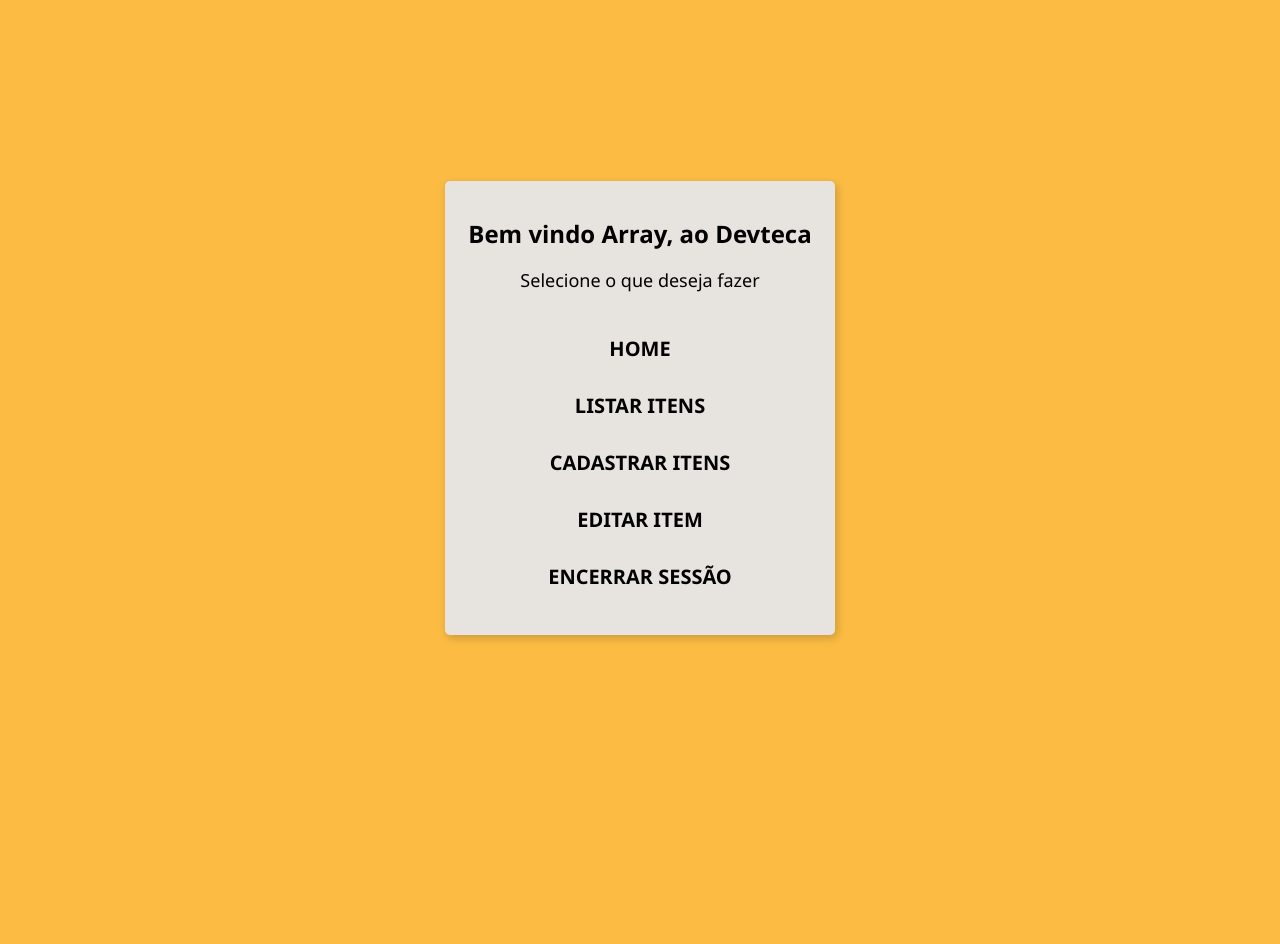
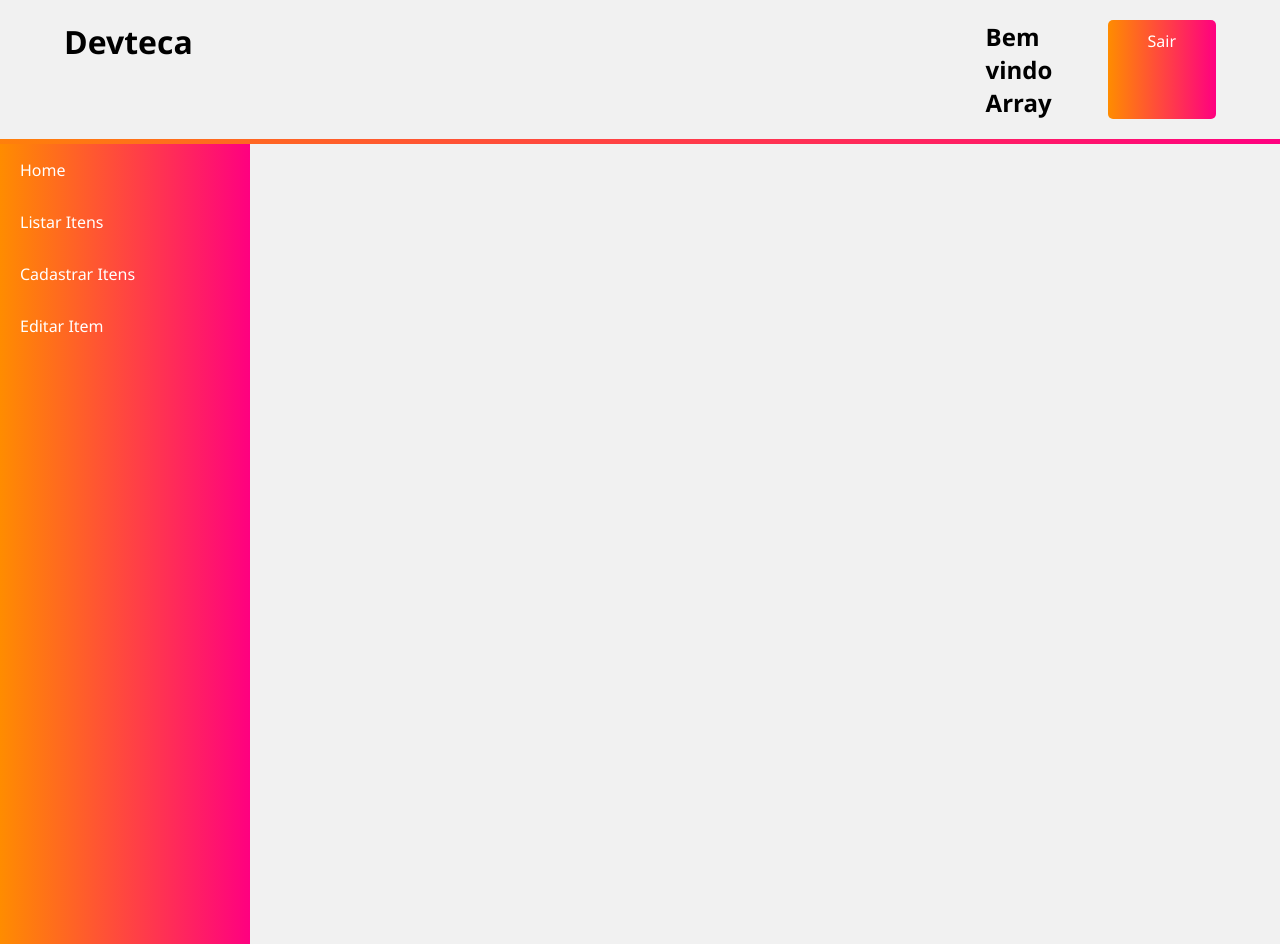
Before and after one commit to johnnykava/ProvaPHP_16-06, a PHP site: page /dashboard.php in a window 1280 px wide. Before the commit the page ends 641 px from the top, so only its background shows below. Run offline with PHP 8.4, Linux system fonts and the light colour scheme; the visitor is signed in with stand-in values (Sample User, id 1).

Commit message:
estilizando a dashboard

```diff
--- a/cadastro.php
+++ b/cadastro.php
@@ -38,7 +38,7 @@
                     <input type="password" id="senha_cadastro" name="senha_cadastro" placeholder="Senha" required>
                     <input type="email" id="email_cadastro" name="email_cadastro" placeholder="Email" required>
                     <button type="submit">Enviar</button>
-                    <a class="botao-link" href="index.php">Voltar a Home</a>
+                    <a class="botao-link" href="index.php">Voltar a Login</a>
                 </div>
             </form>
         </main>
--- a/css/style.css
+++ b/css/style.css
@@ -1,4 +1,9 @@
 /*============ CSS GLOBAL ============*/
+*{
+    padding: 0;
+    margin: 0;
+}
+
 body{
     background-color: rgb(241, 241, 241);
     font-family: 'Segoe UI', sans-serif;
@@ -12,19 +17,19 @@ body{
     background-attachment: fixed;
 
     height: 100vh; /* Faz o body ocupar 100% da altura da tela (viewport height) */
-    display: flex; /* Ativa o modo Flexbox */
+    display: flex;
     justify-content: center; /* Centraliza horizontalmente */
     align-items: center;
 }
 
 .container{
-    width: 350px; /* Um pouco mais de espaço */
+    width: 350px;
     height: auto; /* Deixa a altura se ajustar ao conteúdo */
-    background-color: rgba(255, 255, 255, 0.2); /* Branco com leve transparência */
-    padding: 40px; /* Espaçamento interno */
-    border-radius: 10px; /* Cantos arredondados */
-    box-shadow: 0 4px 20px rgba(0, 0, 0, 0.2); /* Sombra para dar profundidade */
-    text-align: center; /* Centraliza o texto e os botões dentro do card */
+    background-color: rgba(255, 255, 255, 0.2);
+    padding: 40px;
+    border-radius: 10px;
+    box-shadow: 0 4px 20px rgba(0, 0, 0, 0.2);
+    text-align: center;
 }
 
 .container h1{
@@ -61,73 +66,69 @@ body{
     color: white;
     font-size: 16px;
     text-decoration: none; /* Remove o sublinhado padrão do link */
-    box-sizing: border-box; /* Garante que o padding não "estoure" a largura */
+    box-sizing: border-box;
 }
 /*==================================*/
 
 /*============ CSS DASHBOARD ============*/
-.container_dashboard{
-    width: 350px;
-    height: auto;
-    padding: 20px;
-    box-shadow: 2px 3px 10px rgba(0, 0, 0, 0.2);
-    background-color: #e7e4e0;
-    border-radius: 5px;
-    transition: background 0.3s ease;
+.header-dashboard{
+    width: 100%;
+    border-bottom: 5px solid;
+    border-image: linear-gradient(135deg, #ff8c00, #ff0080);
+    border-image-slice: 1;
 }
 
-.container_dashboard:hover{
-    background-color:#ff8c00;
+.container-header{
+    width: 90%;
+    margin: 20px auto;
+    display: flex;
+    justify-content: space-between;
 }
 
-.dashboard{
+nav{
+    width: 20%;
     display: flex;
-    align-items: center;
-    justify-content: center;
-    height: 100vh;
-    background-color: #fcbc44;
+    justify-content: space-between;
 }
 
-#h1_dashboard{
-    font-size: 24px;
-    font-weight: 700;
-    text-align: center;
+.botao-sair-dashboard{
+    display: inline-block;
+    padding: 10px 40px;
+    border-radius: 5px;
+    background: linear-gradient(90deg, #ff8c00, #ff0080);
+    color: white;
+    font-size: 16px;
+    text-decoration: none;
+    box-sizing: border-box;
 }
 
-#p_dashboard{
-    font-size: 18px;
-    text-align: center;
+.menu-lateral{
+    width: 250px;
+    height: 100vh;
+    background: linear-gradient(90deg, #ff8c00, #ff0080);
 }
 
-.links_dashboard nav{
-    align-items: center;
-    justify-content: center;
-    display: flex;
-    flex-direction: column;
-    font-size: 20px;
-    padding: 10px;
+.menu-lateral ul {
+    list-style-type: none;
+    padding: 0;
+    margin: 0;
 }
 
-.links_dashboard a{
-    display: block;
-    align-items: center;
-    justify-content: center;
-    text-align: center;
-    width: 100%;
+.menu-lateral ul li a {
+    display: block; /* Faz o link ocupar toda a largura do <li> */
+    color: white;
     text-decoration: none;
-    padding: 10px 12px;
-    margin: 5px 0;
-    background-color: #e7e4e0;
-    color: rgb(0, 0, 0);
-    font-weight: 600;
-    box-sizing: border-box;
-    border-radius: 40px;
-    transition: background 0.3s ease, color 0.3s ease,scale 0.2s ease ;
+    padding: 15px 20px;
+    transition: background-color 0.3s;
 }
 
-.links_dashboard a:hover{
-    color: #000000;
-    scale: 1.06;
-    transition: color 0.3s ease;
+
+.menu-lateral ul li a:hover {
+    background-color: #34495e;
+}
+
+.conteudo-principal {
+    margin-left: 250px; /* Mesmo valor da largura do menu */
+    padding: 20px;
 }
 /*==================================*/
--- a/dashboard.php
+++ b/dashboard.php
@@ -5,23 +5,38 @@
     <meta charset="UTF-8">
     <meta name="viewport" content="width=device-width, initial-scale=1.0">
     <link rel="stylesheet" href="css/style.css">
-    <title>c</title>
+    <title>Devteca | Dashboard</title>
 </head>
 <body class="dashboard">
-    <div class="container_dashboard">
-        <div class="titulo_dashboard">
-            <h1 id="h1_dashboard">Bem vindo <?= $_SESSION['usuario']?>, ao Devteca</h1>
-            <p id="p_dashboard">Selecione o que deseja fazer</p>
+    <header class="header-dashboard">
+        <div class="container-header">
+            <h1>Devteca</h1>
+            <nav>
+                <h1 id="h1_dashboard">Bem vindo <?= $_SESSION['usuario']?></h1>
+                <a href="logout.php" class="botao-sair-dashboard">Sair</a>
+            </nav>
         </div>
-    <div class="links_dashboard">
-        <nav>
-            <a href="dashboard.php">HOME</a>
-            <a href="itens.php">LISTAR ITENS</a>
-            <a href="novo_item.php">CADASTRAR ITENS</a>
-            <a href="editar_item.php">EDITAR ITEM</a>
-            <a href="logout.php">ENCERRAR SESSÃO</a>
+    </header>
+    <main>
+        <nav class="menu-lateral">
+            <ul>
+                <li>
+                    <a href="dashboard.php">Home</a>
+                </li>
+                <li>
+                    <a href="itens.php">Listar Itens</a>
+                </li>
+                <li>
+                    <a href="novo_item.php">Cadastrar Itens</a>
+                </li>
+                <li>
+                    <a href="editar_item.php">Editar Item</a>
+                </li>
+            </ul>
         </nav>
-    </div>
-    </div>
+    </main>
+    <footer>
+
+    </footer>
 </body>
 </html>
--- a/index.php
+++ b/index.php
@@ -5,7 +5,7 @@
     <meta charset="UTF-8">
     <meta name="viewport" content="width=device-width, initial-scale=1.0">
     <link rel="stylesheet" href="css/style.css">
-    <title>Devteca | Home</title>
+    <title>Devteca | Login</title>
 </head>
 <body class="home">
     <div class="container">
```
